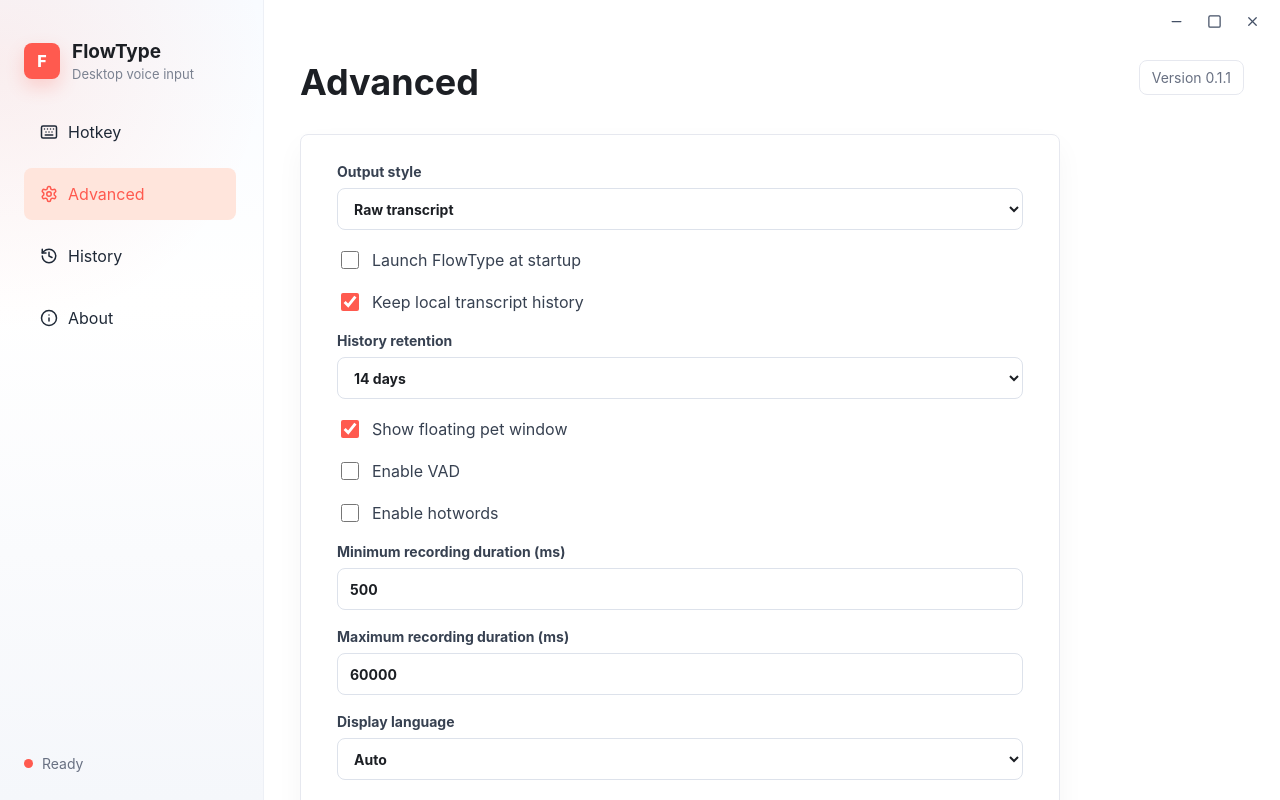
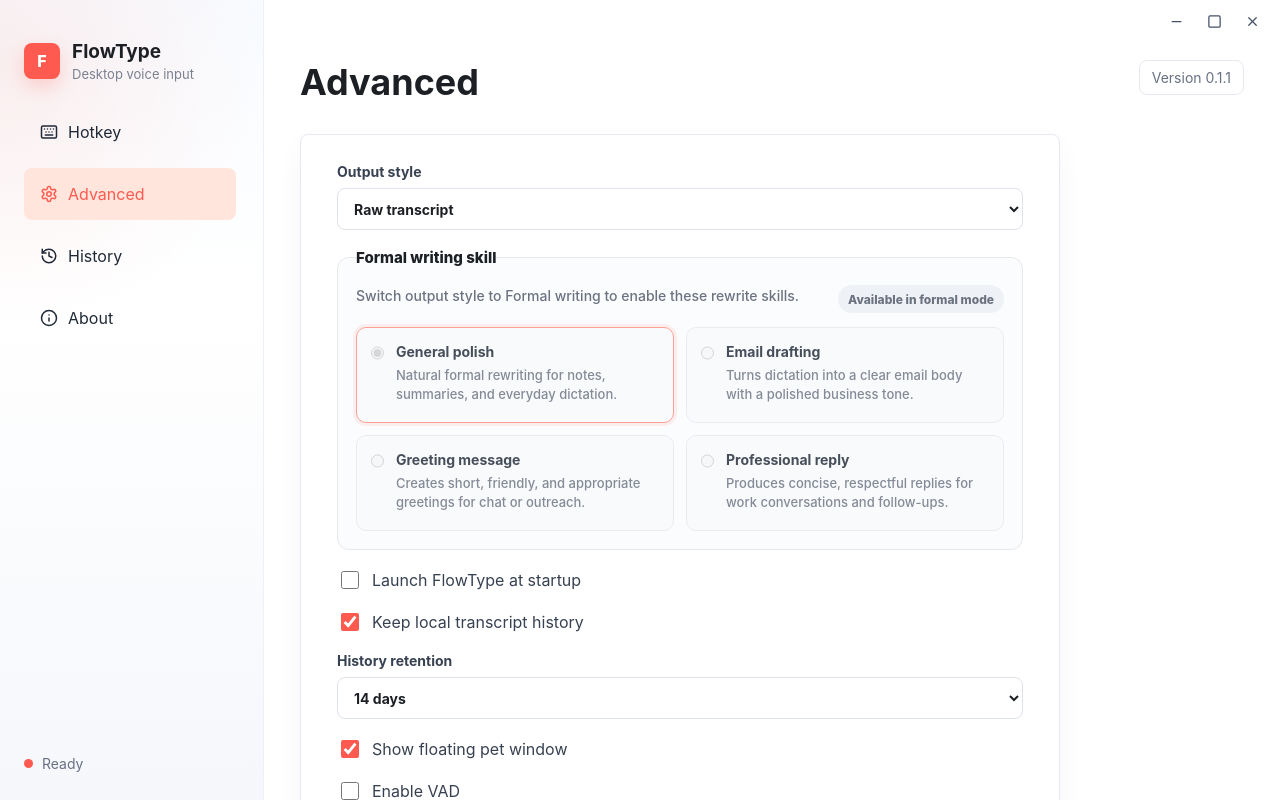
Before and after one commit to Azyai/FlowType, a React (Vite) app: page / in a window 1280 px wide. Both pictures are taken after a click on the button "Advanced". Built offline with nearby package versions, Linux system fonts and the light colour scheme.

Commit message:
feat：优化skills

```diff
--- a/src/app/pages/AdvancedPage.tsx
+++ b/src/app/pages/AdvancedPage.tsx
@@ -1,6 +1,33 @@
 import type { AppSettings, HistoryRetentionDays, UpdateCheckResult } from '../../types';
 import { updateMessage } from '../../lib/formatters/updateMessage';
 import { useI18n } from '../../lib/i18n/I18nContext';
+
+const formalSceneOptions: Array<{
+  value: AppSettings['formal_scene'];
+  labelKey: string;
+  descriptionKey: string;
+}> = [
+  {
+    value: 'general',
+    labelKey: 'advanced.formalSkillGeneral',
+    descriptionKey: 'advanced.formalSkillGeneralDesc'
+  },
+  {
+    value: 'email',
+    labelKey: 'advanced.formalSkillEmail',
+    descriptionKey: 'advanced.formalSkillEmailDesc'
+  },
+  {
+    value: 'greeting',
+    labelKey: 'advanced.formalSkillGreeting',
+    descriptionKey: 'advanced.formalSkillGreetingDesc'
+  },
+  {
+    value: 'professional_reply',
+    labelKey: 'advanced.formalSkillReply',
+    descriptionKey: 'advanced.formalSkillReplyDesc'
+  }
+];
 
 export function AdvancedPage({
   settings,
@@ -16,6 +43,7 @@
   onAutostart: (enabled: boolean) => void;
 }) {
   const { t } = useI18n();
+  const formalModeEnabled = settings.output_style === 'formal';
 
   return (
     <section className="panel">
@@ -34,14 +62,62 @@
         </select>
       </label>
 
+      <fieldset
+        className={`skill-fieldset${formalModeEnabled ? '' : ' is-disabled'}`}
+        aria-describedby="formal-skill-description"
+      >
+        <legend>{t('advanced.formalSkill' as any)}</legend>
+        <div className="skill-fieldset-header">
+          <div className="skill-fieldset-copy">
+            <p id="formal-skill-description">
+              {formalModeEnabled ? t('advanced.formalSkillHint' as any) : t('advanced.formalSkillDisabledHint' as any)}
+            </p>
+          </div>
+          <span className={`skill-state-badge${formalModeEnabled ? ' is-active' : ''}`}>
+            {formalModeEnabled ? t('advanced.skillEnabled' as any) : t('advanced.skillDisabled' as any)}
+          </span>
+        </div>
+
+        <div className="skill-grid" role="radiogroup" aria-label={t('advanced.formalSkill' as any)}>
+          {formalSceneOptions.map((option) => {
+            const checked = settings.formal_scene === option.value;
+            return (
+              <label
+                key={option.value}
+                className={`skill-card${checked ? ' is-selected' : ''}${formalModeEnabled ? '' : ' is-readonly'}`}
+              >
+                <input
+                  type="radio"
+                  name="formal-scene"
+                  value={option.value}
+                  checked={checked}
+                  aria-label={t(option.labelKey as any)}
+                  disabled={!formalModeEnabled}
+                  onChange={(event) =>
+                    setSettings({
+                      ...settings,
+                      formal_scene: event.target.value as AppSettings['formal_scene']
+                    })
+                  }
+                />
+                <div className="skill-card-copy">
+                  <strong>{t(option.labelKey as any)}</strong>
+                  <span>{t(option.descriptionKey as any)}</span>
+                </div>
+              </label>
+            );
+          })}
+        </div>
+      </fieldset>
+
       <label className="switch-row">
         <input
           type="checkbox"
           checked={settings.auto_start}
           onChange={(event) => onAutostart(event.target.checked)}
-          aria-label={t('advanced.launchAtStartup')}
+          aria-label={t('advanced.launchAtStartup' as any)}
         />
-        <span>{t('advanced.launchAtStartup')}</span>
+        <span>{t('advanced.launchAtStartup' as any)}</span>
       </label>
       <label className="switch-row">
         <input
@@ -52,10 +128,10 @@
         <span>{t('advanced.keepHistory')}</span>
       </label>
       <label className="field">
-        <span>{t('advanced.historyRetention')}</span>
+        <span>{t('advanced.historyRetention' as any)}</span>
         <select
           value={settings.history_retention_days}
-          aria-label={t('advanced.historyRetention')}
+          aria-label={t('advanced.historyRetention' as any)}
           onChange={(event) =>
             setSettings({
               ...settings,
--- a/src/app/styles/forms.css
+++ b/src/app/styles/forms.css
@@ -4,6 +4,140 @@
   color: #374151;
   font-size: 14px;
   font-weight: 700;
+}
+
+.skill-fieldset {
+  display: grid;
+  gap: 14px;
+  margin: 0;
+  padding: 18px;
+  border: 1px solid #e6e8ef;
+  border-radius: 12px;
+  background:
+    linear-gradient(135deg, rgba(255, 90, 79, 0.05), rgba(255, 255, 255, 0) 48%),
+    #fffdfc;
+}
+
+.skill-fieldset.is-disabled {
+  background: #fbfcfe;
+}
+
+.skill-fieldset-header {
+  display: flex;
+  flex-wrap: wrap;
+  align-items: flex-start;
+  justify-content: space-between;
+  gap: 12px;
+}
+
+.skill-fieldset-copy {
+  display: grid;
+  gap: 6px;
+}
+
+.skill-fieldset legend {
+  padding: 0;
+  color: #1c1f24;
+  font-size: 15px;
+  font-weight: 800;
+}
+
+.skill-fieldset p {
+  margin: 0;
+  color: #6b7280;
+  font-size: 14px;
+  font-weight: 500;
+  line-height: 1.55;
+}
+
+.skill-state-badge {
+  display: inline-flex;
+  align-items: center;
+  min-height: 28px;
+  padding: 0 10px;
+  border-radius: 999px;
+  color: #6b7280;
+  background: #eef2f7;
+  font-size: 12px;
+  font-weight: 800;
+  white-space: nowrap;
+}
+
+.skill-state-badge.is-active {
+  color: #9a3412;
+  background: #fff0e8;
+}
+
+.skill-grid {
+  display: grid;
+  grid-template-columns: repeat(2, minmax(0, 1fr));
+  gap: 12px;
+}
+
+.skill-card {
+  display: flex;
+  align-items: flex-start;
+  gap: 12px;
+  min-height: 96px;
+  padding: 14px;
+  border: 1px solid #e6e8ef;
+  border-radius: 10px;
+  background: #ffffff;
+  cursor: pointer;
+  transition:
+    border-color 160ms ease,
+    box-shadow 160ms ease,
+    background 160ms ease;
+}
+
+.skill-card:hover {
+  border-color: #ffb4a8;
+  box-shadow: 0 12px 24px rgba(27, 31, 42, 0.06);
+}
+
+.skill-card.is-selected {
+  border-color: #ff8b7d;
+  box-shadow: 0 0 0 3px rgba(255, 90, 79, 0.1);
+  background: #fff7f3;
+}
+
+.skill-card.is-readonly {
+  cursor: not-allowed;
+}
+
+.skill-card input[type='radio'] {
+  width: 18px;
+  min-height: 18px;
+  margin: 2px 0 0;
+  accent-color: #ff5a4f;
+}
+
+.skill-card-copy {
+  display: grid;
+  gap: 4px;
+}
+
+.skill-card-copy strong {
+  color: #1f2937;
+  font-size: 14px;
+  line-height: 1.4;
+}
+
+.skill-card-copy span {
+  color: #6b7280;
+  font-size: 13px;
+  font-weight: 500;
+  line-height: 1.5;
+}
+
+.skill-fieldset.is-disabled .skill-card {
+  opacity: 0.82;
+  background: #f8fafc;
+}
+
+.skill-card input[type='radio']:focus-visible {
+  outline: 2px solid #ff5a4f;
+  outline-offset: 2px;
 }
 
 input,
@@ -115,3 +249,9 @@
   width: 17px;
   height: 17px;
 }
+
+@media (max-width: 760px) {
+  .skill-grid {
+    grid-template-columns: 1fr;
+  }
+}
--- a/src/lib/i18n/dictionaries.ts
+++ b/src/lib/i18n/dictionaries.ts
@@ -107,6 +107,19 @@
   'advanced.languageAuto': 'Auto',
   'advanced.languageZhCN': '简体中文',
   'advanced.languageEnUS': 'English',
+  'advanced.formalSkill': 'Formal writing skill',
+  'advanced.formalSkillHint': 'Choose a rewrite skill used when output style is set to Formal writing.',
+  'advanced.formalSkillDisabledHint': 'Switch output style to Formal writing to enable these rewrite skills.',
+  'advanced.skillEnabled': 'Active in formal mode',
+  'advanced.skillDisabled': 'Available in formal mode',
+  'advanced.formalSkillGeneral': 'General polish',
+  'advanced.formalSkillGeneralDesc': 'Natural formal rewriting for notes, summaries, and everyday dictation.',
+  'advanced.formalSkillEmail': 'Email drafting',
+  'advanced.formalSkillEmailDesc': 'Turns dictation into a clear email body with a polished business tone.',
+  'advanced.formalSkillGreeting': 'Greeting message',
+  'advanced.formalSkillGreetingDesc': 'Creates short, friendly, and appropriate greetings for chat or outreach.',
+  'advanced.formalSkillReply': 'Professional reply',
+  'advanced.formalSkillReplyDesc': 'Produces concise, respectful replies for work conversations and follow-ups.',
   'actions.reset': 'Reset settings',
   'actions.save': 'Save settings',
   'actions.cancel': 'Cancel',
@@ -258,6 +271,19 @@
   'advanced.languageAuto': '自动',
   'advanced.languageZhCN': '简体中文',
   'advanced.languageEnUS': 'English',
+  'advanced.formalSkill': '正式表达技能',
+  'advanced.formalSkillHint': '当输出风格设置为“正式表达”时，可在这里选择具体的改写技能。',
+  'advanced.formalSkillDisabledHint': '将输出风格切换为“正式表达”后，这些改写技能才会生效。',
+  'advanced.skillEnabled': '正式模式生效中',
+  'advanced.skillDisabled': '正式模式可用',
+  'advanced.formalSkillGeneral': '通用润色',
+  'advanced.formalSkillGeneralDesc': '适合日常口述、备忘和简短说明，生成自然正式的表达。',
+  'advanced.formalSkillEmail': '邮件撰写',
+  'advanced.formalSkillEmailDesc': '把口述内容整理成清晰的邮件正文，语气更完整得体。',
+  'advanced.formalSkillGreeting': '问候消息',
+  'advanced.formalSkillGreetingDesc': '适合聊天开场或外联问候，生成简短友好的正式表达。',
+  'advanced.formalSkillReply': '专业回复',
+  'advanced.formalSkillReplyDesc': '适合工作场景回复与跟进，语气克制、明确、专业。',
   'actions.reset': '重置设置',
   'actions.save': '保存设置',
   'actions.cancel': '取消',
```
Also changed, not shown: 2 other files (tests, documents, lock files or other folders).
